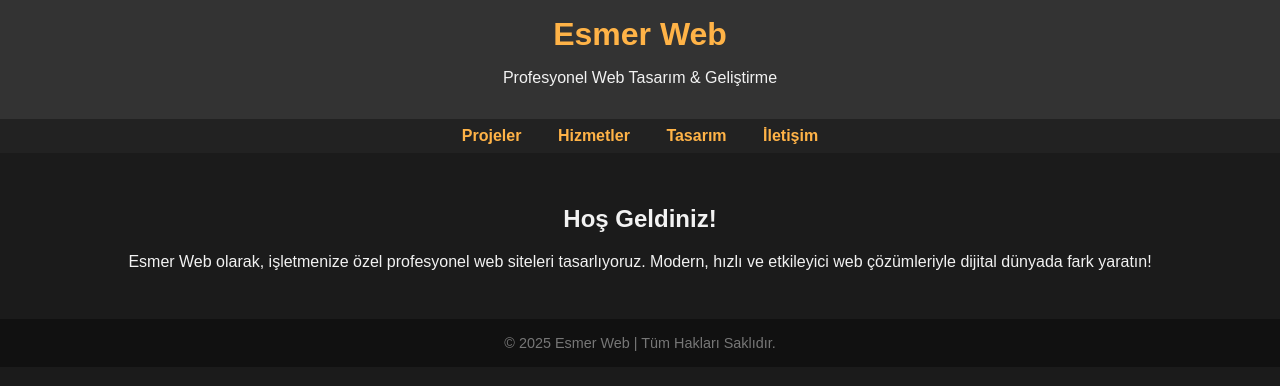
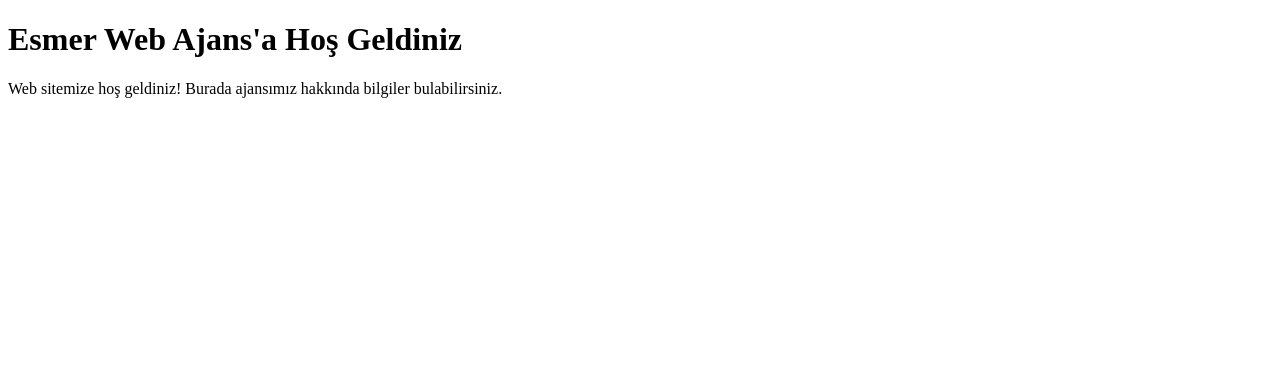
Before and after one commit to araz140097-art/Esmerweb, a plain HTML site: page index.html in a window 1280 px wide. Drawn offline with Linux system fonts and the light colour scheme.

Commit message:
Revise index.html for new agency branding
Updated the HTML structure and content for the website.

```diff
--- a/index.html
+++ b/index.html
@@ -1,73 +1,17 @@
 <!DOCTYPE html>
 <html lang="tr">
 <head>
-  <meta charset="UTF-8" />
-  <meta name="viewport" content="width=device-width, initial-scale=1.0" />
-  <title>Esmer Web | Profesyonel Web Tasarım</title>
-  <style>
-    body {
-      font-family: Arial, sans-serif;
-      background-color: #1b1b1b;
-      color: #f2f2f2;
-      margin: 0;
-      padding: 0;
-    }
-    header {
-      background-color: #333;
-      text-align: center;
-      padding: 1rem;
-    }
-    header h1 {
-      margin: 0;
-      color: #ffb347;
-    }
-    nav {
-      background-color: #222;
-      text-align: center;
-      padding: 0.5rem;
-    }
-    nav a {
-      color: #ffb347;
-      margin: 0 1rem;
-      text-decoration: none;
-      font-weight: bold;
-    }
-    nav a:hover {
-      color: #fff;
-    }
-    section {
-      padding: 2rem;
-      text-align: center;
-    }
-    footer {
-      background-color: #111;
-      text-align: center;
-      padding: 1rem;
-      font-size: 0.9rem;
-      color: #777;
-    }
-  </style>
+  <!-- Belge karakter seti -->
+  <meta charset="UTF-8">
+  <!-- Sayfa başlığı -->
+  <title>Esmer Web Ajans</title>
+  <!-- XML Sitemap bağlantısı -->
+  <link rel="sitemap" type="application/xml" title="Sitemap" href="https://esmerwebajans.com.tr/sitemap.xml" />
 </head>
 <body>
-  <header>
-    <h1>Esmer Web</h1>
-    <p>Profesyonel Web Tasarım & Geliştirme</p>
-  </header>
-
-  <nav>
-    <a href="projeler.html">Projeler</a>
-    <a href="hizmetler.html">Hizmetler</a>
-    <a href="tasarim.html">Tasarım</a>
-    <a href="iletisim.html">İletişim</a>
-  </nav>
-
-  <section>
-    <h2>Hoş Geldiniz!</h2>
-    <p>Esmer Web olarak, işletmenize özel profesyonel web siteleri tasarlıyoruz. Modern, hızlı ve etkileyici web çözümleriyle dijital dünyada fark yaratın!</p>
-  </section>
-
-  <footer>
-    © 2025 Esmer Web | Tüm Hakları Saklıdır.
-  </footer>
+  <!-- Ana başlık -->
+  <h1>Esmer Web Ajans'a Hoş Geldiniz</h1>
+  <!-- Örnek açıklama paragrafı -->
+  <p>Web sitemize hoş geldiniz! Burada ajansımız hakkında bilgiler bulabilirsiniz.</p>
 </body>
 </html>
```
